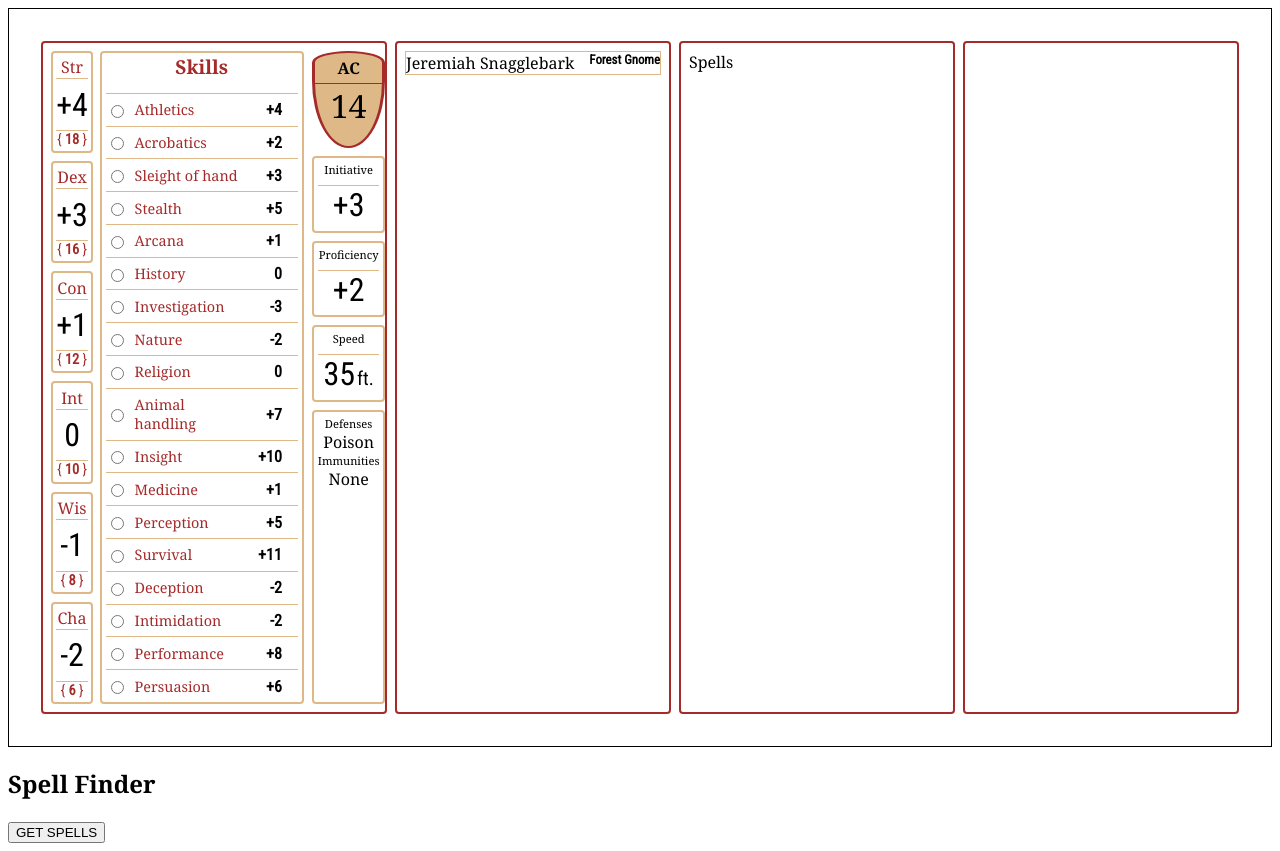
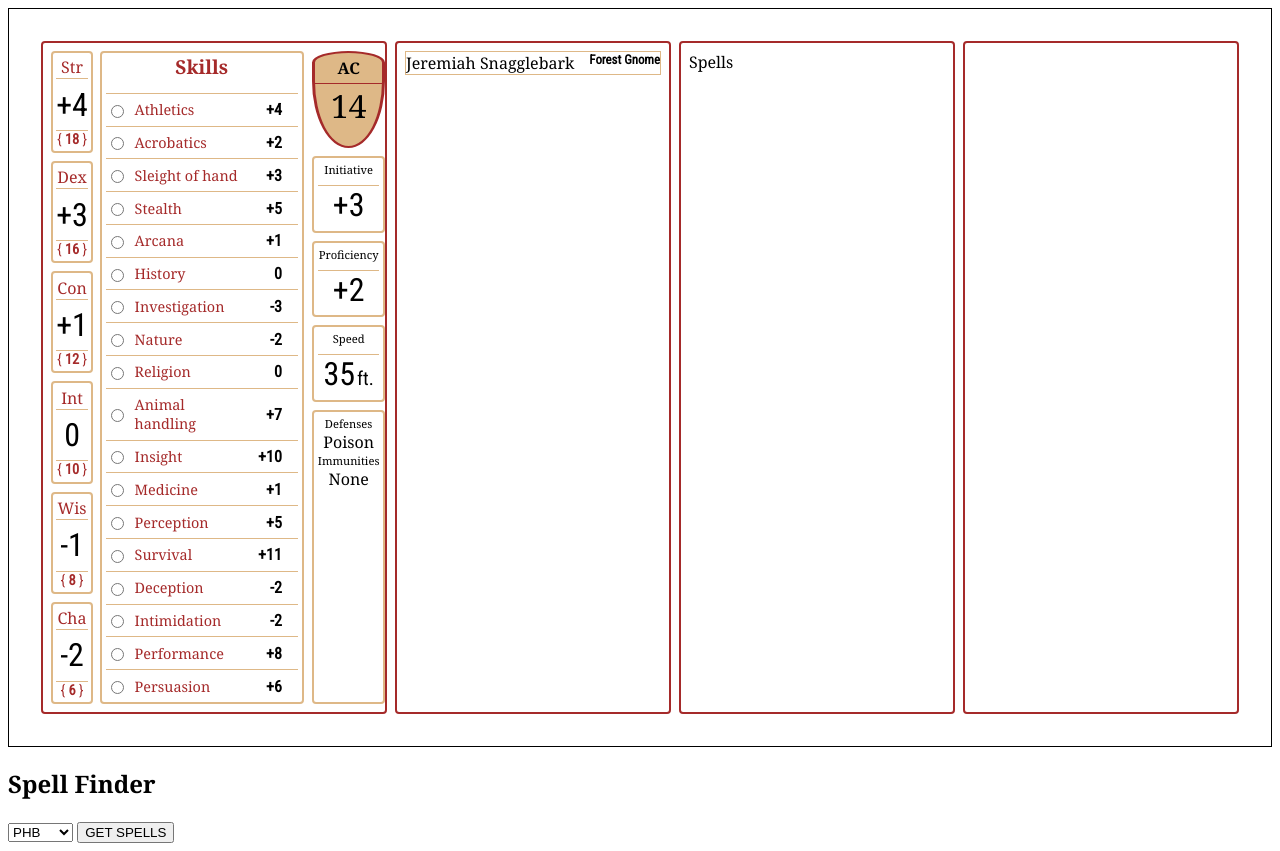
Before and after one commit to Edpacca/ednd-sheets, a Svelte app: page / in a window 1280 px wide. Built offline with nearby package versions, Linux system fonts and the light colour scheme.

Commit message:
add spells api function

```diff
--- a/src/App.svelte
+++ b/src/App.svelte
@@ -1,13 +1,30 @@
 <script lang="ts">
     import Sheet from "./components/sheet/Sheet.svelte";
     import { TEST_CHARACTER } from "./data/data";
-    let spellData = "";
+    let spellData = [];
+    let selectedSource = "phb";
+    let selectedSpell;
+
+    const SOURCES = [
+        "EGW",
+        "FTD",
+        "GGR",
+        "IDRotF",
+        "PHB",
+        "SCC",
+        "TCE",
+        "XGE"
+    ]
 
     async function getSpellData() {
-        const response = await fetch('https://5e.tools/spells.html');
-        const body = await response.text();
-        console.log(body);
-        spellData = body;
+        const response = await fetch(`https://5e.tools/data/spells/spells-${selectedSource}.json`);
+        const spells = await response.json();
+        spellData = spells.spell;
+        selectedSpell = spellData[0];
+    }
+
+    function addSpell(spell) {
+        TEST_CHARACTER.spells.push(spell);
     }
 </script>
 
@@ -15,9 +32,26 @@
     <Sheet character={TEST_CHARACTER}/>
     <div>
         <h2>Spell Finder</h2>
-        <button on:click={getSpellData}>GET SPELLS</button>
-        <div>
-            {spellData}
-        </div>
+            <select name="sources" bind:value={selectedSource}>
+                {#each SOURCES as source}
+                    <option
+                        value={source.toLocaleLowerCase()}
+                        selected={source === "PHB" ? true : false}
+                        on:change={() => selectedSource = source.toLocaleLowerCase()}
+                        >
+                        {source}
+                    </option>
+                {/each}
+            </select>
+            <button on:click={getSpellData}>GET SPELLS</button>
+
+            {#if selectedSpell}
+                <select name="spells" bind:value={selectedSpell.name}>
+                    {#each spellData.sort((a, b) => a.level < b.level ? -1 : a.level > b.level ? 1 : 0) as spell}
+                        <option value={spell.name} on:change={() => selectedSpell = spell}>{spell.level}: {spell.name}</option>
+                    {/each}
+                </select>
+                <button on:click={() => addSpell(selectedSpell)}>ADD SPELL</button>
+            {/if}
     </div>
 </main>
--- a/src/components/sheet/Sheet.svelte
+++ b/src/components/sheet/Sheet.svelte
@@ -4,6 +4,7 @@
     import Attrtibutes from "../attributes/Attributes.svelte";
     import Skills from "../skills/Skills.svelte";
     import Bonuses from "../bonuses/Bonuses.svelte";
+    import Spells from "../spells/Spells.svelte";
     export let character: Character;
 </script>
 
@@ -17,7 +18,7 @@
         <Details name={character.name} race={character.race}/>
     </div>
     <div class="spells box">
-        <div>Spells</div>
+        <Spells spells={character.spells}/>
     </div>
     <div class="equipment box">
 
--- /dev/null
+++ b/src/components/spells/Spells.svelte
@@ -0,0 +1,12 @@
+<script>
+    export let spells;
+</script>
+
+<div>
+    <div>Spells</div>
+    {#each spells as spell}
+        <div>{spell.level}</div>
+        <div>{spell.name}</div>
+        <div>{spell.source}</div>
+    {/each}
+</div>
--- a/src/data/Character.ts
+++ b/src/data/Character.ts
@@ -8,4 +8,5 @@ export type Character = {
     name: string;
     race: string;
     bonuses: Bonuses
+    spells: {}[]
 }
--- a/src/data/data.ts
+++ b/src/data/data.ts
@@ -36,5 +36,7 @@ export const TEST_CHARACTER: Character = {
     bonuses: {
         initiative: 3,
         proficiency: 2
-    }
+    },
+
+    spells: []
 }
```
Also changed, not shown: 1 other file (tests, documents, lock files or other folders).
